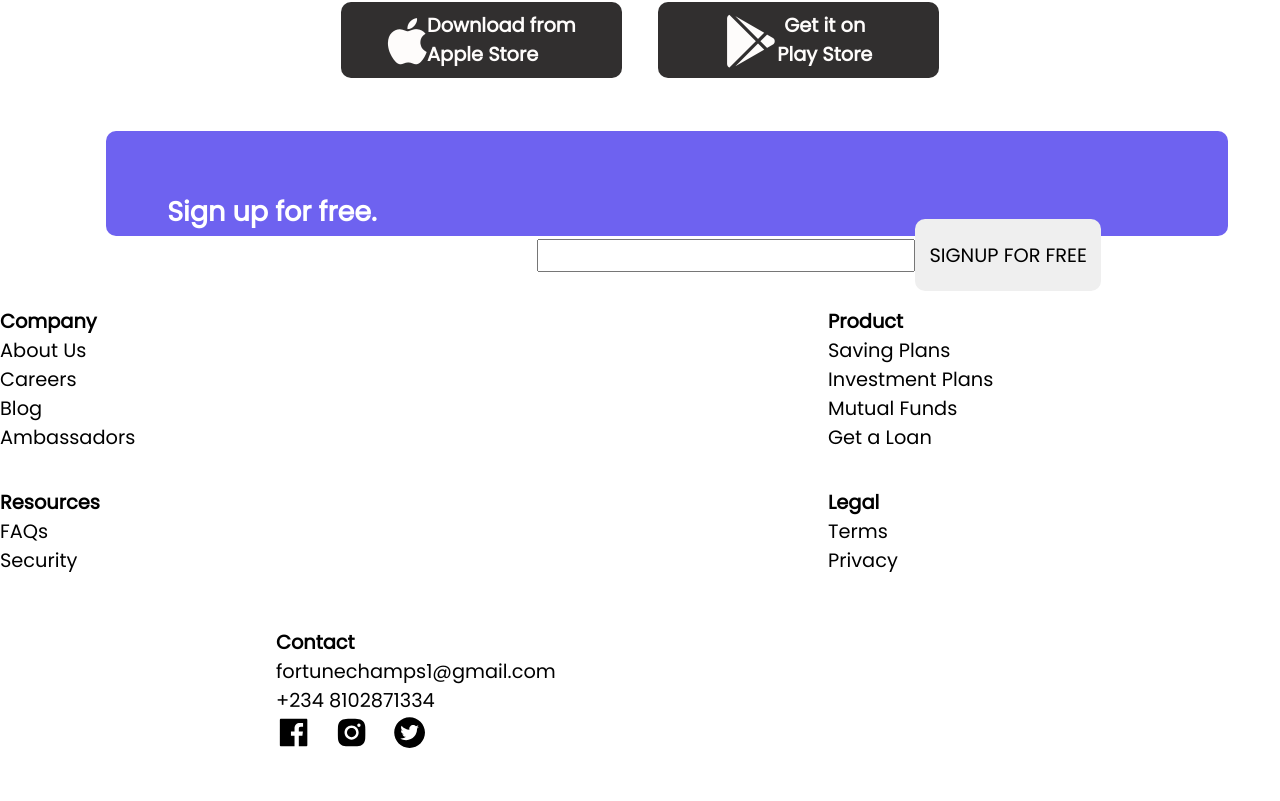
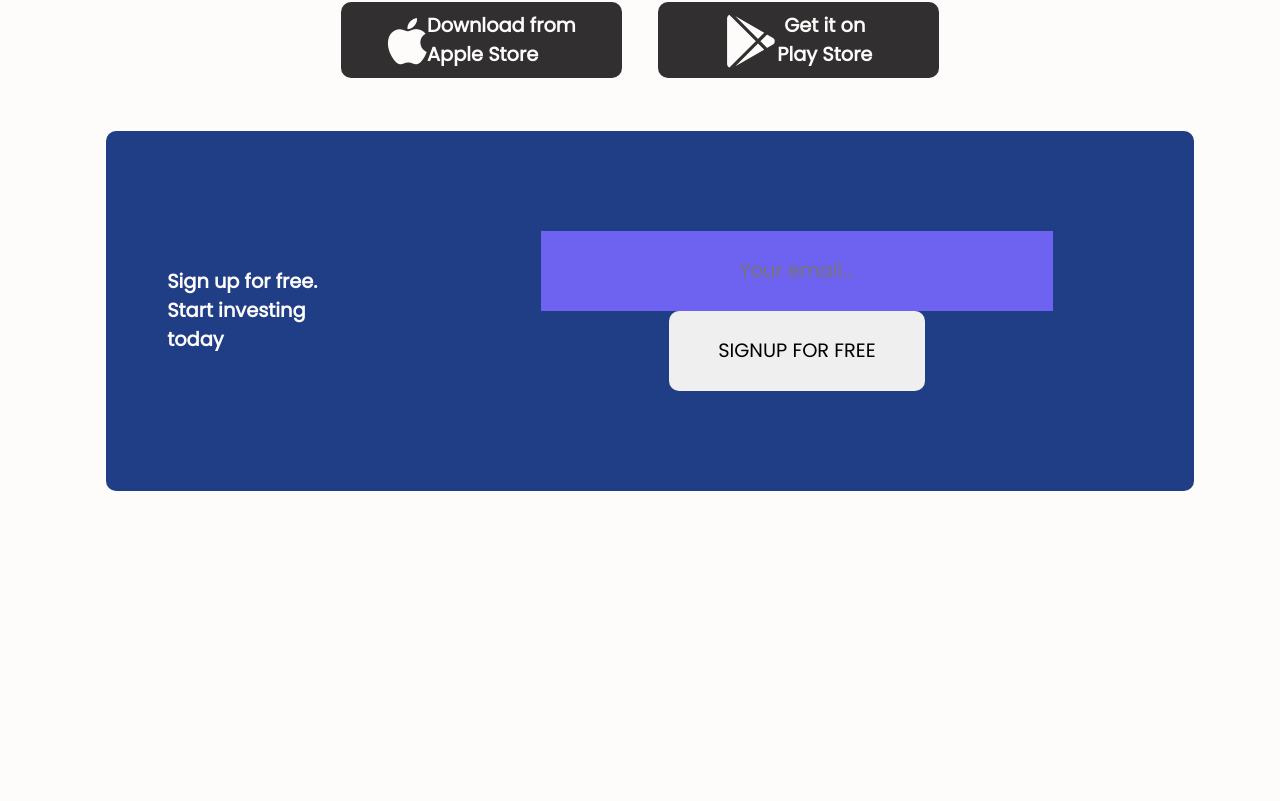
Before and after one commit to fortune-elite/fortune-app, a React (Create React App) app: page / in a window 1280 px wide. Shown: the part 3891-4692 px from the top of the page. Built offline with nearby package versions, Linux system fonts and the light colour scheme; the HTML template or start-up script is replaced by a standard one.

Commit message:
Completed the CTA section

```diff
--- a/src/components/css/CallToAction.css
+++ b/src/components/css/CallToAction.css
@@ -1,5 +1,6 @@
-
 .CallToAction {
+    height: 150vh;
+    background-color: var(--mainBackground);
     text-align: center;
     padding:4rem 6rem;
     font-weight: 700;
@@ -15,9 +16,9 @@
 .CallToAction p {
     color: rgb(105, 104, 104);
 }
-
 .signing__up {
     background: var(--DarkBlueColor);
+    width: 100%;
     padding: 3rem;
     display: grid;
     align-items: center;
@@ -28,36 +29,38 @@
 .signing__up .input__p {
     width: 100%;
     text-align: start;
-    font-size: 27px;
+    font-size: 1.1rem;
     padding: 0.5rem;
-    color: white;
+    color: var(--mainBackground);
 }
 
-#email {
+.placeholder{
+    color: var(--mainBackground);
+    background-color: rgb(110, 98, 240);
+    height: 10vh;
+    width: 40vw;
     border: none;
-    background: transparent;
-    width: 65%;
-}
-::placeholder {
-    color: white;
-    font-size: 25px;
+    text-align: center;
 }
 
 .signing__up {
-    background: rgb(110, 98, 240);
-    width: 105%;
-    height: 4.5rem;
+    background: var(--DarkBlueColor);
+    width: 85vw;
+    height: 45vh;
     border-radius: 10px;
     font-weight: bolder;
 }
+
+
 
 .input__div button {
     padding: 01.1em 0.8rem;
     text-transform: uppercase;
     border-radius: 10px;
-    margin: 0rem;
+    margin: 0rem 0 0 0rem ;
     border: none;
-    margin-top: 0.3rem;
+    width: 20vw;
+    height:10vh;
     cursor: pointer;
 }
 
@@ -198,9 +201,5 @@
         cursor: pointer;
     }
 
-    .btn__Create-Account{
-        width: 75vw;
-        height: 15vh;
 
-    }
 }
```
